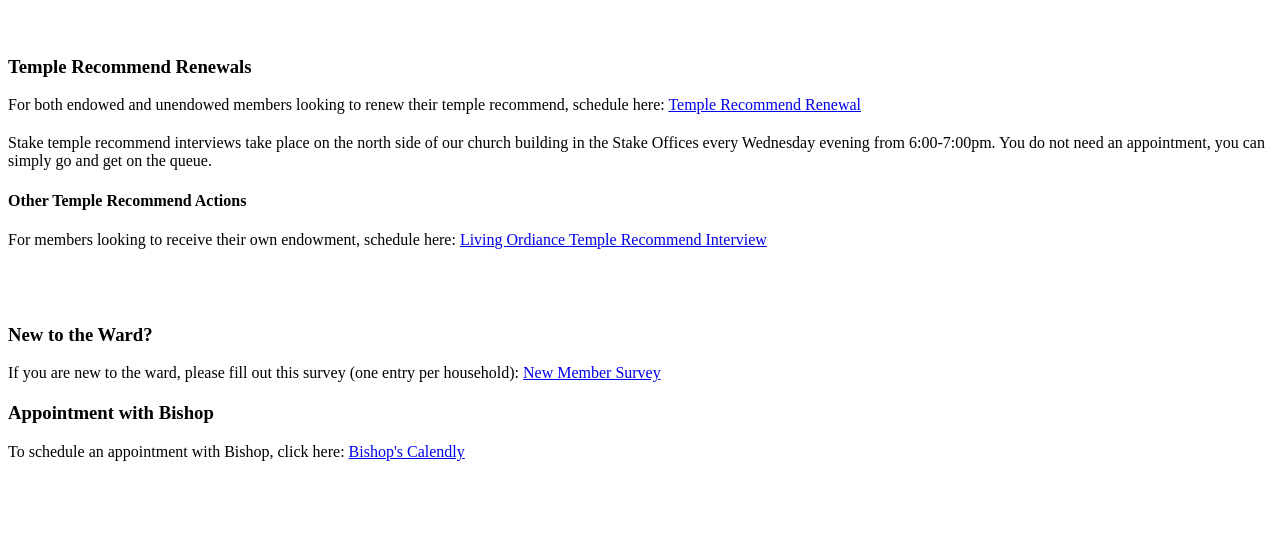
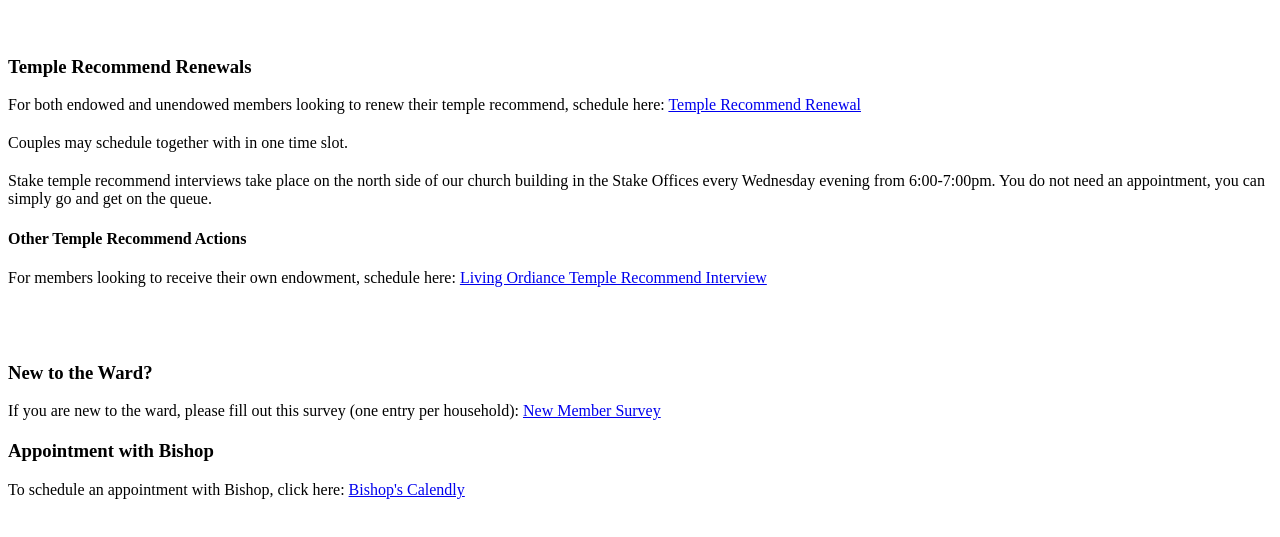
Before and after one commit to tjabezgarrett/af42nd, a plain HTML site: page index.html in a window 1280 px wide. Shown: the part 79-616 px from the top of the page. Drawn offline with Linux system fonts and the light colour scheme; no server answers.

Commit message:
added couples line

```diff
--- a/index.html
+++ b/index.html
@@ -15,6 +15,7 @@
     <br><br>
     <h3>Temple Recommend Renewals</h3>
     <p class="spaced">For both endowed and unendowed members looking to renew their temple recommend, schedule here: <a id="dynamic-link" href="#" target="_blank">Temple Recommend Renewal</a></p>
+    <p class="spaced">Couples may schedule together with in one time slot.</p>
     <p class="spaced">Stake temple recommend interviews take place on the north side of our church building in the Stake Offices every Wednesday evening from 6:00-7:00pm. You do not need an appointment, you can simply go and get on the queue.</p>
     <h4>Other Temple Recommend Actions</h4>
     <p class="spaced">For members looking to receive their own endowment, schedule here: <a href="https://calendly.com/af42/bishop-temple-recommend-interview" target="_blank">Living Ordiance Temple Recommend Interview</a></p>
```
